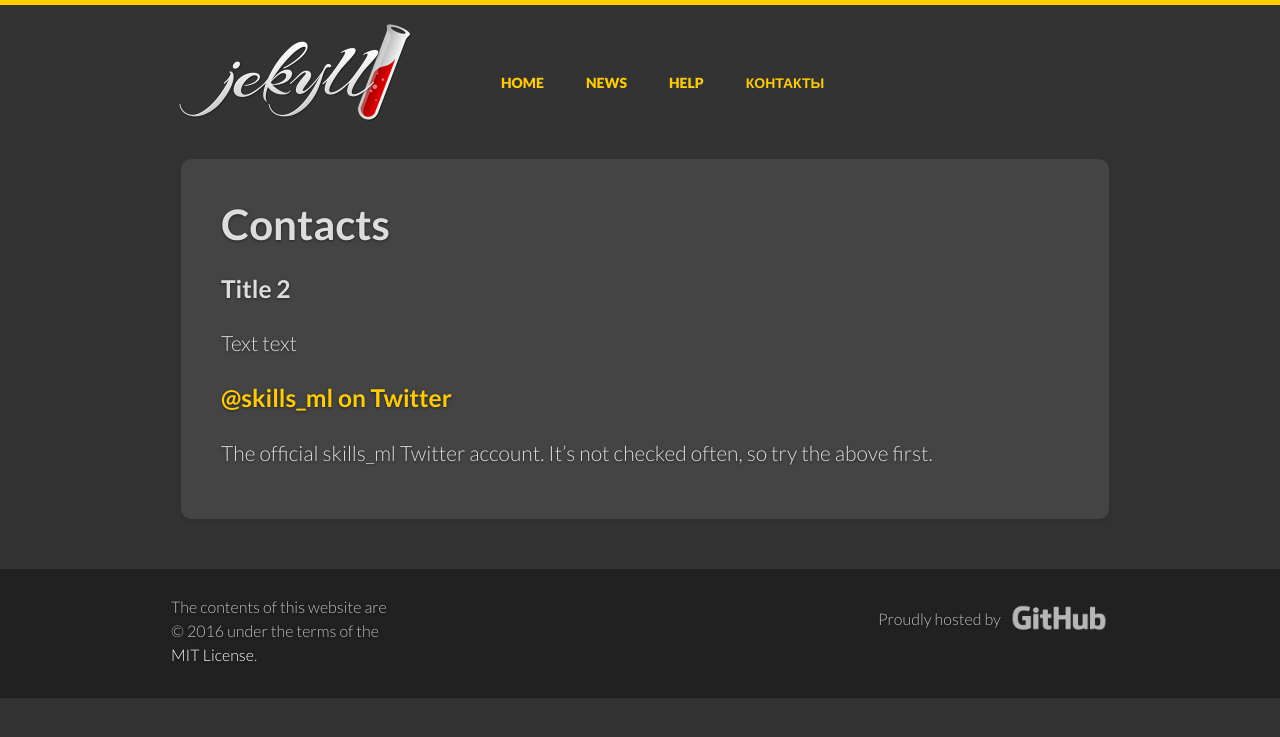
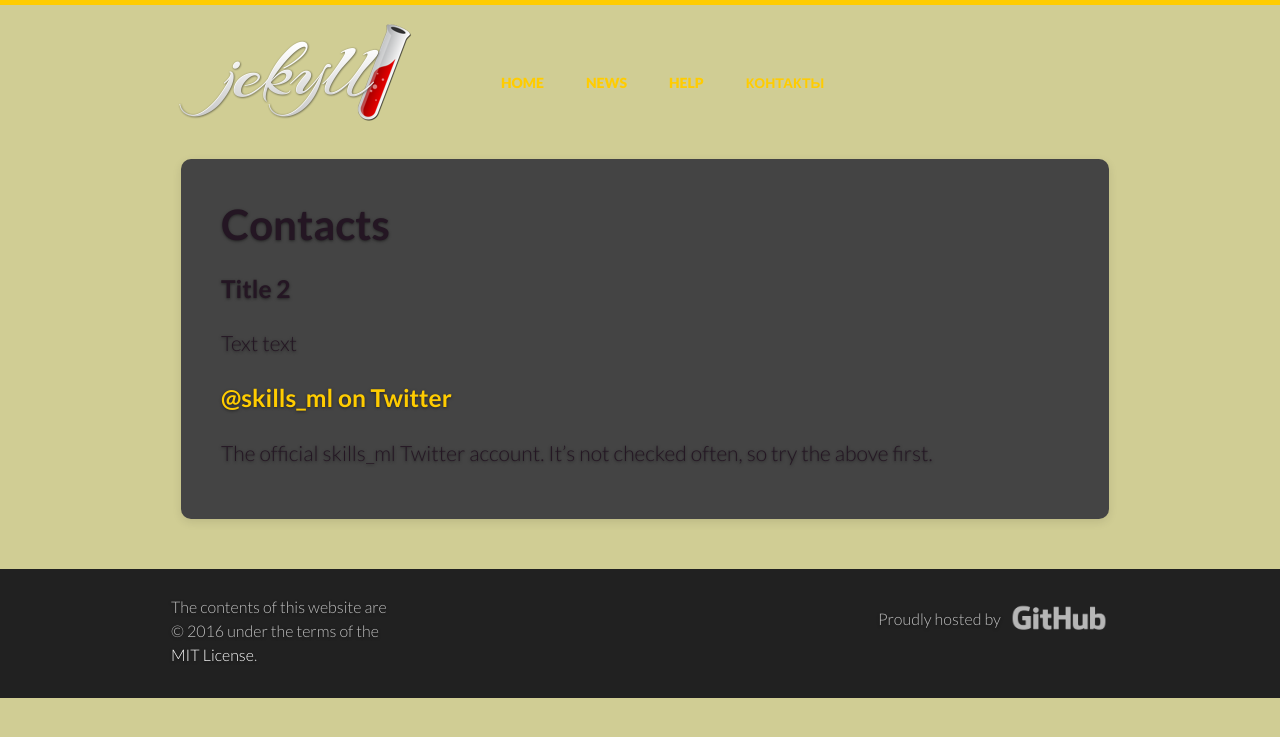
Before and after one commit to skills-ml/skills-ml, a Jekyll site: the page built from contacts/index.md, in a window 1280 px wide. Shown: the top 737 px of the page. Built offline with Jekyll 4.4.1, drawn with Linux system fonts in a browser that asks for light colours.

Commit message:
Update _style.scss

```diff
--- a/_sass/_style.scss
+++ b/_sass/_style.scss
@@ -8,8 +8,10 @@
 
 body {
   font: 300 21px Lato, 'Helvetica Neue', Helvetica, Arial, sans-serif;
-  color: #ddd;
-  background-color: #333;
+  /*color: #ddd;
+  background-color: #333;*/
+  color: #241623;
+  background-color: #D0CD94;
   border-top: 5px solid #fc0;
   @include box-shadow(inset 0 3px 30px rgba(0,0,0,.3));
   text-shadow: 0 1px 3px rgba(0,0,0,.5);
```
